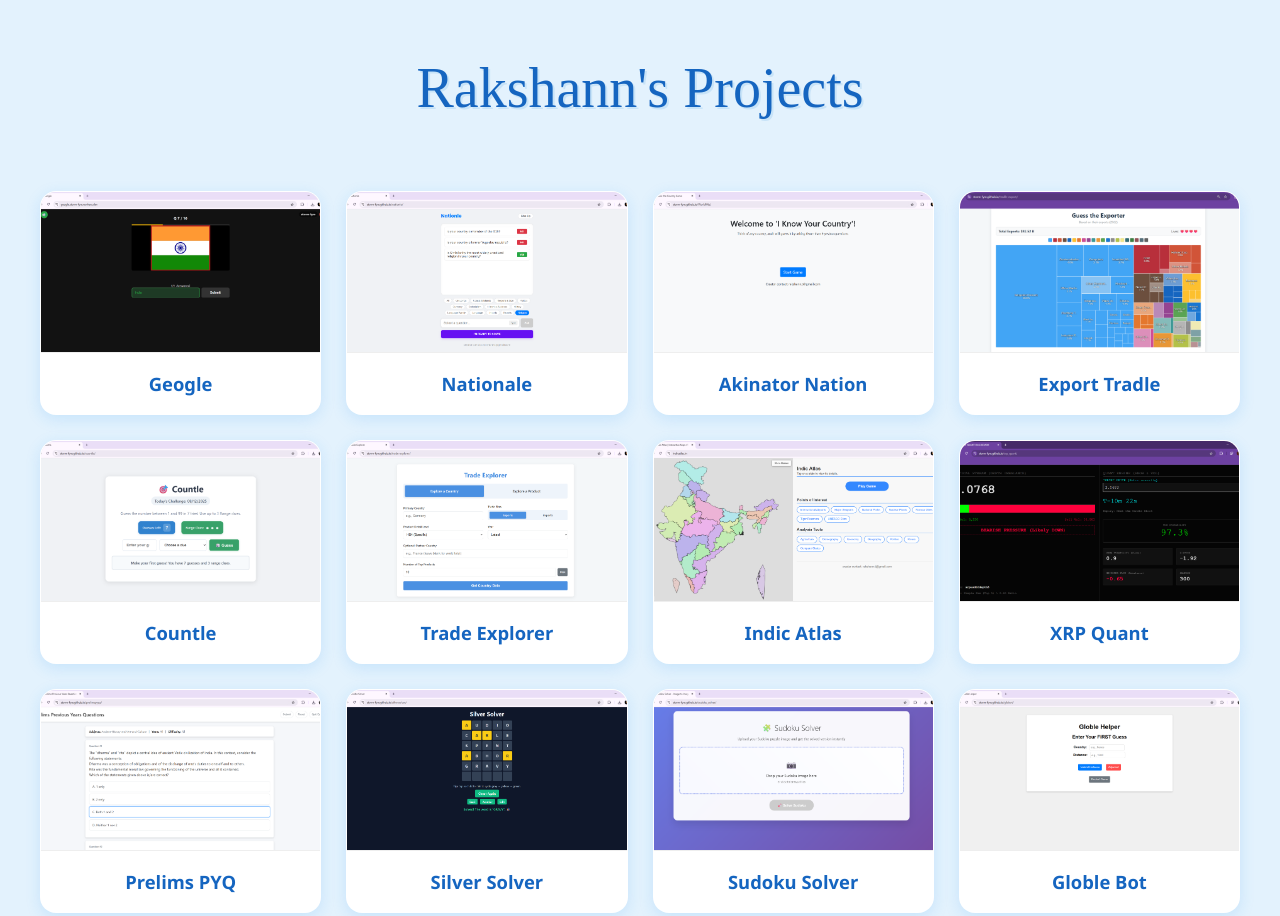
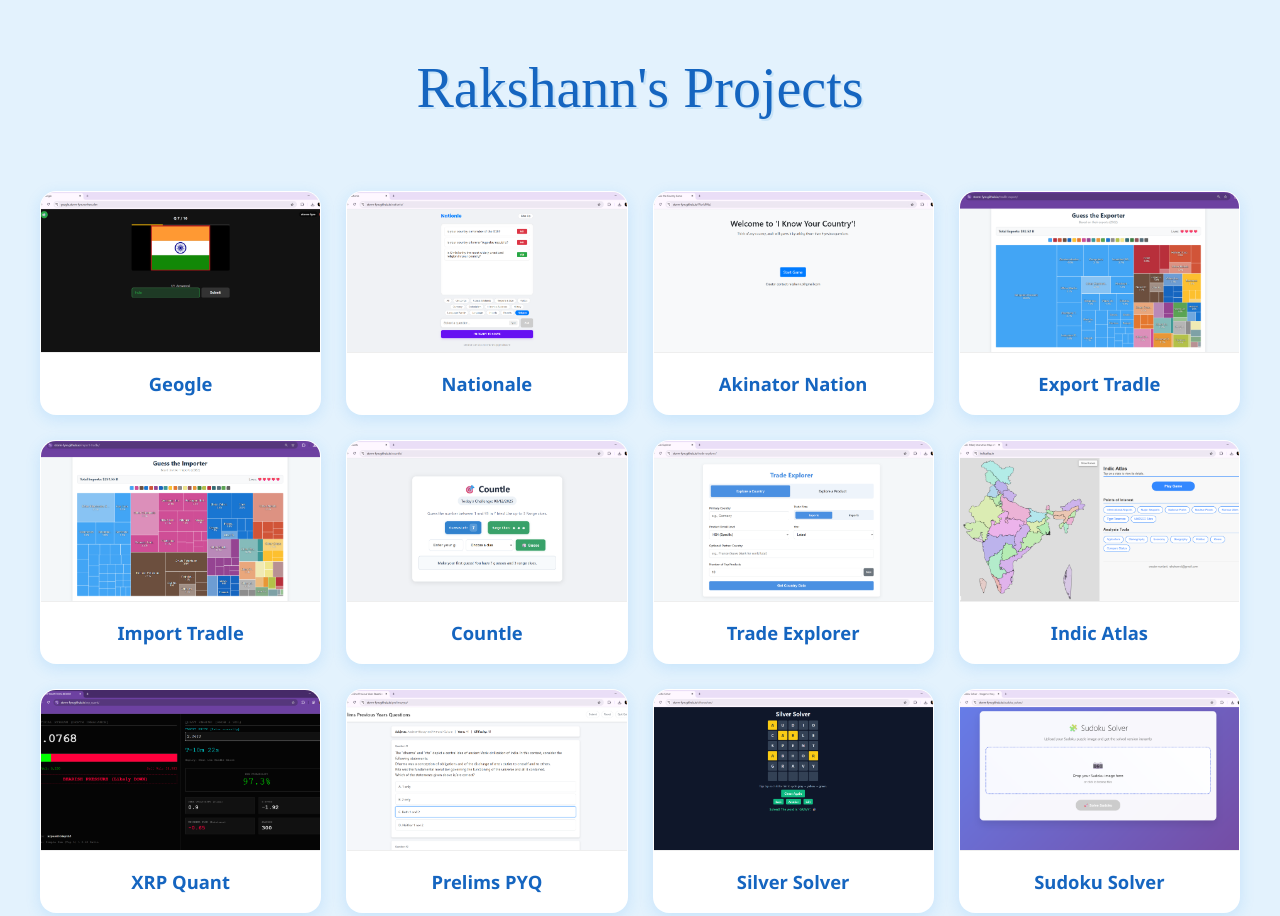
Before and after one commit to rakshannt/rakshannt.github.io, a plain HTML site: page index.html in a window 1280 px wide. Shown: the top 916 px of the page. Drawn offline with Linux system fonts and the light colour scheme; a web font is replaced by a local one.

Commit message:
added ImportTradle

```diff
--- a/index.html
+++ b/index.html
@@ -152,6 +152,7 @@
             { name: "Nationale", url: "https://storm-fyre.github.io/nationle/", img: "Nationale.png" },
             { name: "Akinator Nation", url: "https://storm-fyre.github.io/WorldWiz/", img: "AkinatorNation.png" },
             { name: "Export Tradle", url: "https://storm-fyre.github.io/export-tradle/", img: "ExportTradle.png" },
+            { name: "Import Tradle", url: "https://storm-fyre.github.io/import-tradle/", img: "ImportTradle.png" },
             { name: "Countle", url: "https://storm-fyre.github.io/countle/", img: "Countle.png" },
             { name: "Trade Explorer", url: "https://storm-fyre.github.io/trade-explorer/", img: "TradeExplorer.png" },
             { name: "Indic Atlas", url: "https://indicatlas.in/", img: "IndicAtlas.png" },
```
Also changed, not shown: thumbnails/ImportTradle.png (added).
